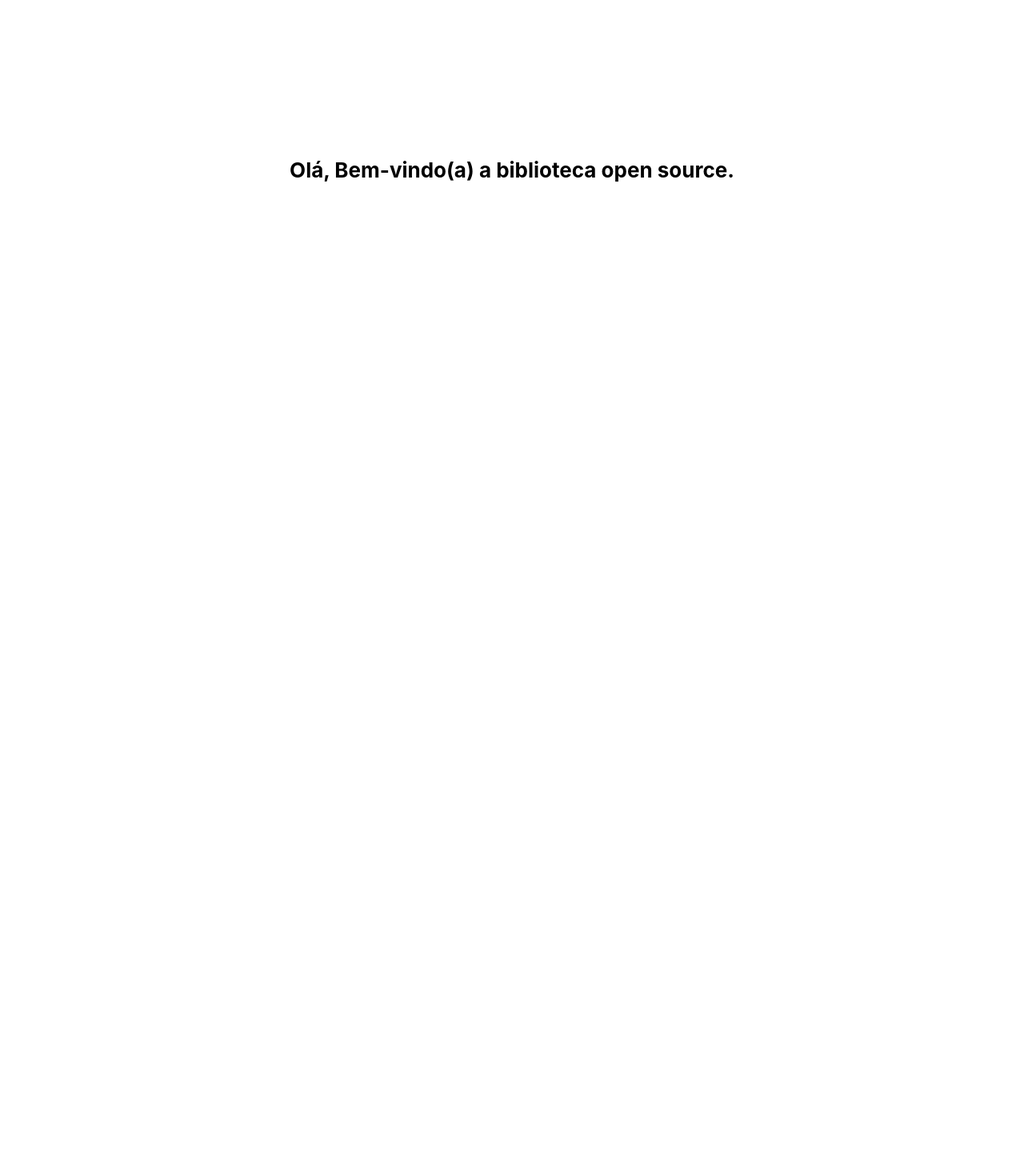
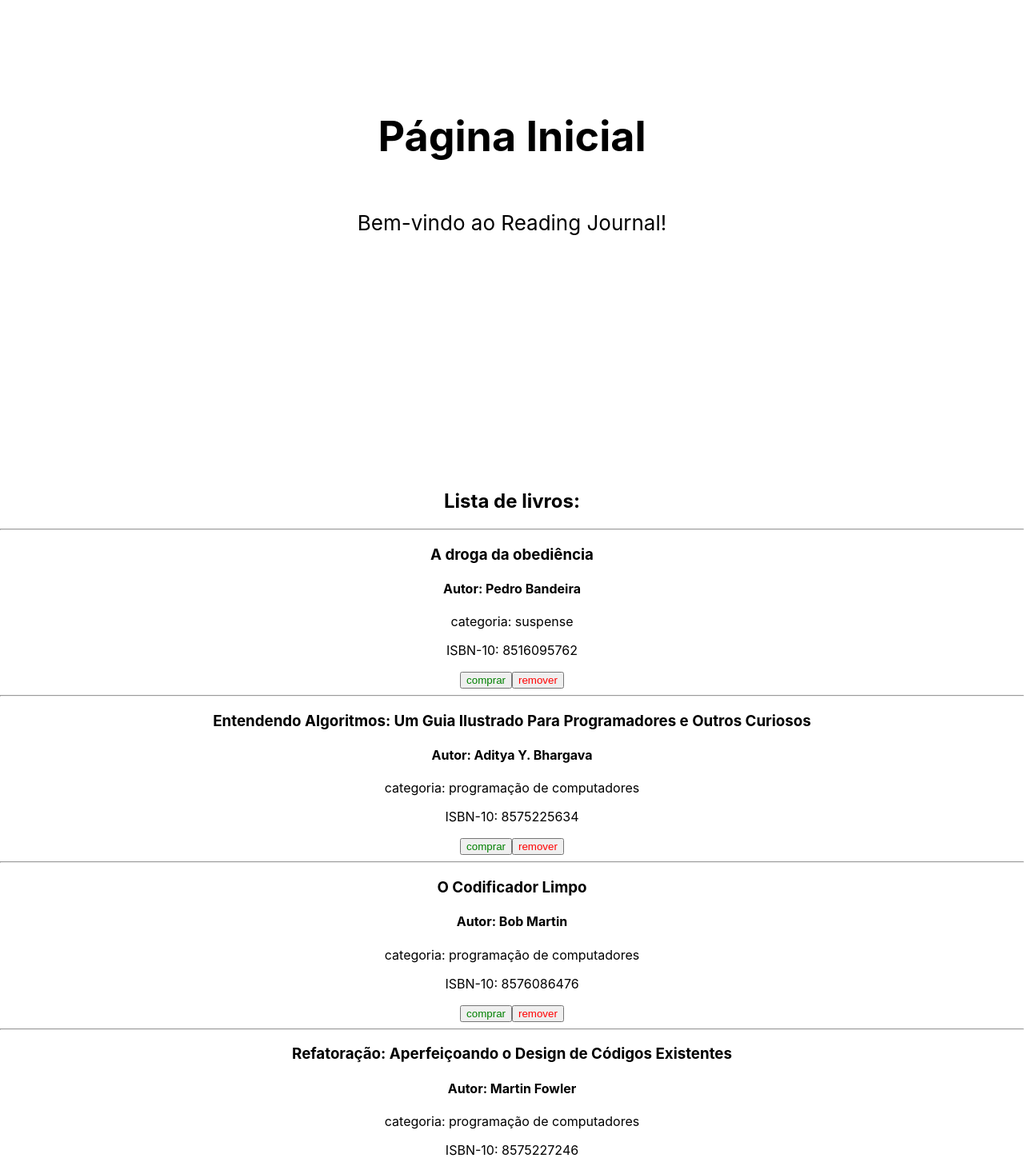
Before and after one commit to gabriellimma/pucrs-reading-journal, a React (Create React App) app: page / in a window 1280 px wide. Shown: the part 220-1683 px from the top of the page at 80% size. Before the commit the page ends 829 px from the top, so only its background shows below. Built offline with nearby package versions, Linux system fonts and the light colour scheme.

Commit message:
feat(booklist): adiciona componente de lista de livros e dados de exemplo

```diff
--- a/src/App.js
+++ b/src/App.js
@@ -1,6 +1,8 @@
 import './App.css';
+import BookListComponent from './components/BookList/BookListComponent';
 import InicioComponent from './components/InicioComponent/InicioComponent';
 import NavbarComponent from './components/NavBar/NavbarComponent';
+import booklist from './data/booklist.json'
 
 function App() {
 
@@ -29,7 +31,11 @@ function App() {
         menuItems={newMenuItens}
       />
       <InicioComponent
-        message={"Olá, Bem-vindo(a) a biblioteca open source."}
+        title={"Página Inicial"}
+        paragraph = {"Bem-vindo ao Reading Journal!"}
+      />
+      <BookListComponent
+        booklist= {booklist}
       />
     </div>
   );
--- a/src/components/BookList/BookListComponent.js
+++ b/src/components/BookList/BookListComponent.js
@@ -1,8 +1,40 @@
 function BookListComponent(props) {
     return (
-        <ul>
+        <>
+            <h2>
+                Lista de livros:
+            </h2>
+            <>
+                {
+                    props.booklist.map((book) =>
+                        <>
+                            <hr></hr>
+                            <h3>
+                                {book.name}
+                            </h3>
+                            <h4>
+                                Autor: {book.autor}
+                            </h4>
+                            <p>
+                                categoria: {book.categoria}
+                            </p>
+                            <p>
+                                ISBN-10: {book.ISBN10}
+                            </p>
+                            <a href={book.linkCompra} target="_blank" rel="noopener noreferrer">
+                                <button style={{ color: "green" }}>
+                                    comprar
+                                </button>
+                            </a>
+                            <button style={{ color: "red" }}>
+                                remover
+                            </button>
 
-        </ul>
+                        </>
+                    )
+                }
+            </>
+        </>
     )
 }
 
--- a/src/components/InicioComponent/InicioComponent.js
+++ b/src/components/InicioComponent/InicioComponent.js
@@ -8,9 +8,18 @@ import React from "react";
 function InicioComponent(props) {
 
     return (
-        <h1 className="App-header">
-                {props.message}
-        </h1>
+        <header className="App-header">
+            <h1 >
+                {props.title}
+            </h1>
+            {props.paragraph ?
+                <p>
+                    {props.paragraph}
+                </p> :
+                <>
+                </>
+            }
+        </header>
     )
 }
 
--- a/src/data/booklist.json
+++ b/src/data/booklist.json
@@ -0,0 +1,30 @@
+[
+    {
+        "name": "A droga da obediência",
+        "autor": "Pedro Bandeira",
+        "ISBN10": "8516095762",
+        "categoria": "suspense",
+        "linkCompra": "https://www.amazon.com.br/droga-obediência-Pedro-Bandeira/dp/8516095762"
+    },
+    {
+        "name": "Entendendo Algoritmos: Um Guia Ilustrado Para Programadores e Outros Curiosos",
+        "autor": "Aditya Y. Bhargava",
+        "ISBN10": "8575225634",
+        "categoria": "programação de computadores",
+        "linkCompra": "https://www.amazon.com.br/Entendendo-Algoritmos-Ilustrado-Programadores-Curiosos/dp/8575225634"
+    },
+    {
+        "name": "O Codificador Limpo",
+        "autor":  "Bob Martin",
+        "ISBN10": "8576086476",
+        "categoria": "programação de computadores",
+        "linkCompra": "https://www.amazon.com.br/Codificador-Limpo-Bob-Martin/dp/8576086476"
+    },
+    {
+        "name": "Refatoração: Aperfeiçoando o Design de Códigos Existentes",
+        "autor":  "Martin Fowler",
+        "ISBN10": "8575227246",
+        "categoria": "programação de computadores",
+        "linkCompra": "https://www.amazon.com.br/Refatoração-Aperfeiçoando-Design-Códigos-Existentes/dp/8575227246"
+    }
+]
```
